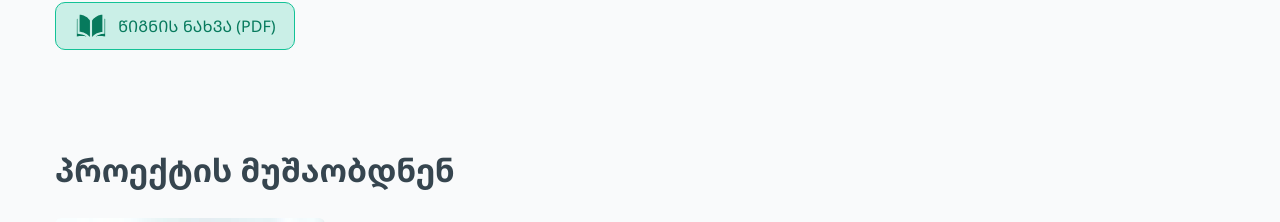
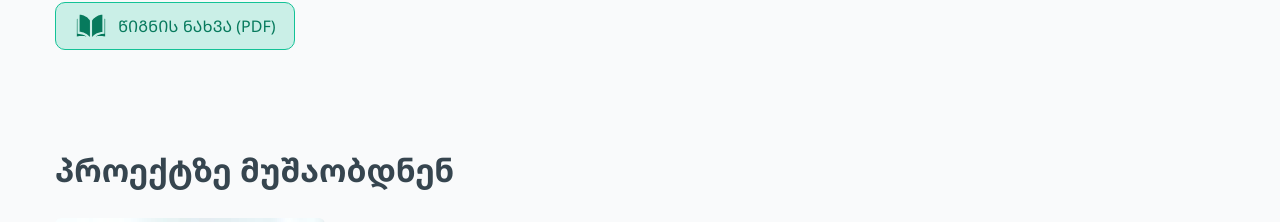
Before and after one commit to Mind1a/plant-research, a React (Vite) app: page /about-project in a window 1280 px wide. Shown: the part 1001-1223 px from the top of the page. Built offline with nearby package versions, Linux system fonts and the light colour scheme; no server answers.

Commit message:
Update WorkingTeamSection.tsx

```diff
--- a/src/presenter/components/molecules/aboutProjectPage/WorkingTeamSection.tsx
+++ b/src/presenter/components/molecules/aboutProjectPage/WorkingTeamSection.tsx
@@ -6,7 +6,7 @@ export default function WorkingTeamSection() {
     <>
       <section>
         <h2 className="mb-6 text-title-sm font-bold leading-[1.5] text-charcoalGrey max-1000:text-subtitle max-450:text-[16px]">
-          პროექტის მუშაობდნენ
+          პროექტზე მუშაობდნენ
         </h2>
         <ProjectAuthor />
         <WorkingTeam />
```
